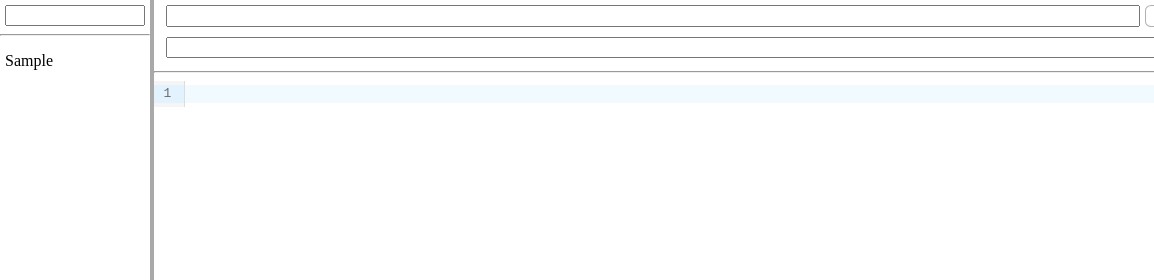
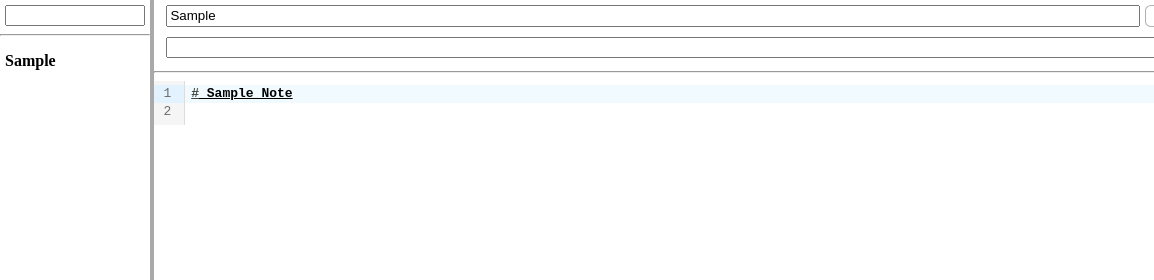
Before and after one commit to falk-werner/note.rs, a website built with Vite: page index.html in a window 1280 px wide. Shown: the part 29-309 px from the top of the page, 0-1154 px from the left. Built offline with nearby package versions, Linux system fonts and the light colour scheme.

Commit message:
allow to edit notes

```diff
--- /dev/null
+++ b/frontend/editor.js
@@ -0,0 +1,66 @@
+
+import { EditorView, basicSetup } from "codemirror"
+import { Compartment, Text } from "@codemirror/state"
+import { markdown } from "@codemirror/lang-markdown"
+import { marked } from "marked"
+
+class Editor {
+
+    #title
+    #tags
+    #active_note
+    #editor
+
+    constructor() {
+        this.#active_note = null;
+        this.#title = document.querySelector("#editor-title");
+        this.#tags = document.querySelector("#editor-tags");
+
+        const language = new Compartment();
+        const editor_element = document.querySelector("#editor");
+        this.#editor = new EditorView({
+            extensions: [
+                basicSetup,
+                language.of(markdown())
+            ],
+            doc: "",
+            parent: editor_element
+        });
+
+        /*
+        editor.dom.addEventListener('input', async () => {
+        const text = editor.state.doc.toString();
+        const html = marked.parse(text, {
+            pedantic: false,
+            gfm: true
+        });
+        document.querySelector("#view").innerHTML = html;
+        });
+        */
+
+    }
+
+    async set_note(note) {
+        if (this.#active_note) {
+            this.#active_note.save(
+                this.#title.value,
+                this.#editor.state.doc.toString(),
+                this.#tags.value.split(" "));
+        }
+        this.#active_note = note;
+        this.#title.value = note.name;
+
+        this.#set_content(await note.get_content());
+    }
+
+    #set_content(content) {
+        this.#editor.dispatch({changes: [{
+            from: 0,
+            to: this.#editor.state.doc.length,
+            insert: content
+        }]});
+    }
+
+}
+
+export { Editor }
--- a/frontend/main.js
+++ b/frontend/main.js
@@ -1,45 +1,22 @@
 
 import "lineicons/web-font/lineicons.css"
-import { EditorView, basicSetup } from "codemirror"
-import { Compartment, Text } from "@codemirror/state"
-import { markdown } from "@codemirror/lang-markdown"
-import { marked } from "marked"
 
 import { slider_attach } from "./slider.js"
 import { init_titlebar } from "./titlebar.js"
 import { init_settings } from "./settings.js"
 import { FakeNoteProvider } from "./fakenoteprovider.js"
 import { NoteList } from "./notelist.js"
+import { Editor } from "./editor.js"
 
 init_titlebar();
 init_settings();
 slider_attach(document.querySelector("#slider"));
 
+const editor = new Editor();
+
 const noteProvider = new FakeNoteProvider();
 const notelist_element = document.querySelector("#notelist");
-const notelist = new NoteList(noteProvider, notelist_element);
+const notelist = new NoteList(noteProvider, notelist_element, editor);
 document.querySelector("#add-note").addEventListener("click", async () => {
   notelist.add_new();
 })
-
-const language = new Compartment();
-const editor_element = document.querySelector("#editor");
-const editor = new EditorView({
-    extensions: [
-        basicSetup,
-        language.of(markdown())
-    ],
-    doc: "",
-    parent: editor_element
-});
-
-/*
-editor.dom.addEventListener('input', async () => {
-  const text = editor.state.doc.toString();
-  const html = marked.parse(text, {
-    pedantic: false,
-    gfm: true
-  });
-  document.querySelector("#view").innerHTML = html;
-});
-*/
--- a/frontend/note.js
+++ b/frontend/note.js
@@ -1,9 +1,13 @@
 class Note {
     #name;
+    #provider;
+    #editor;
     #list_item;
 
-    constructor(name, notelist) {
+    constructor(name, provider, notelist, editor) {
         this.#name = name;
+        this.#provider = provider;
+        this.#editor = editor;
         this.#create_listentry(notelist);
     }
 
@@ -12,14 +16,33 @@ class Note {
         return this.#name;
     }
 
+    async get_content() {
+        return await this.#provider.read(this.#name);
+    }
+
     #create_listentry(notelist) {
         this.#list_item = document.createElement("li");
         notelist.element.appendChild(this.#list_item);
 
         this.#list_item.textContent = this.#name;
         this.#list_item.addEventListener('click', async () => {
-            console.log("ToDo: activate");
+            notelist.activate(this);
         }, false);
+    }
+
+    activate() {
+        this.#list_item.classList.add("active");
+        this.#editor.set_note(this);
+
+    }
+
+    async deactivate() {
+        this.save();
+        this.#list_item.classList.remove("active");
+    }
+
+    async save(name, content, tags) {
+        this.#provider.write(this.#name, content);
     }
 }
 
--- a/frontend/notelist.js
+++ b/frontend/notelist.js
@@ -4,11 +4,15 @@ class NoteList {
 
     #provider
     #element;
+    #editor;
     #notes;
+    #active_note;
 
-    constructor(provider, element) {
+    constructor(provider, element, editor) {
         this.#provider = provider;
         this.#element = element;
+        this.#editor = editor;
+        this.#active_note = null;
 
         this.#update();
     }
@@ -26,11 +30,23 @@ class NoteList {
     async #add(name) {
         const text = await this.#provider.read(name);
         const tags = await this.#provider.read_tags(name);
-        const note = new Note(name, this);
+        const note = new Note(name, this.#provider, this, this.#editor);
+        this.#notes[name] = note;
+        if (!this.#active_note) {
+            this.activate(note);
+        }
     }
 
     get element() {
         return this.#element;
+    }
+
+    activate(note) {
+        if (this.#active_note) {
+            this.#active_note.deactivate();
+        }
+        this.#active_note = note;
+        this.#active_note.activate();
     }
 
     async add_new() {
--- a/index.html
+++ b/index.html
@@ -43,16 +43,16 @@
     <div id="content">
       <div class="toolbar">
         <label class="lni lni-pencil"></label>
-        <input type="text" />
-        <div class="button"><i class="lni lni-camera"></i></div>
-        <div class="button"><i class="lni lni-folder"></i></div>
-        <div class="button"><i class="lni lni-save"></i></div>
+        <input type="text" id="editor-title"/>
+        <div class="button" id="editor-snapshot"><i class="lni lni-camera"></i></div>
+        <div class="button" id="editor-open-folder"><i class="lni lni-folder"></i></div>
+        <div class="button" id="editor-save"><i class="lni lni-save"></i></div>
         <div class="spacer"></div>
-        <div class="button"><i class="lni lni-trash-can"></i></div>
+        <div class="button" id="editor-remove"><i class="lni lni-trash-can"></i></div>
       </div>
       <div class="toolbar">
         <label class="lni lni-tag"></label>
-        <input type="text" />
+        <input type="text" id="editor-tags"/>
       </div>
       <hr/>
       <div id="editor"></div>
```
